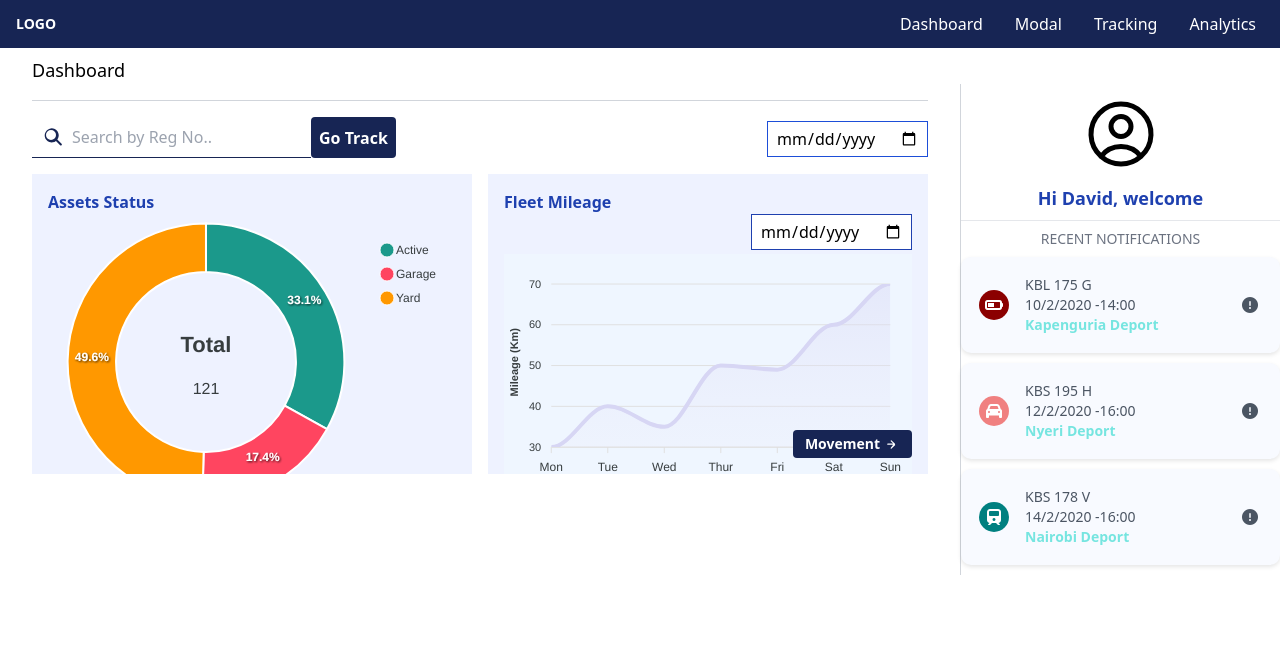
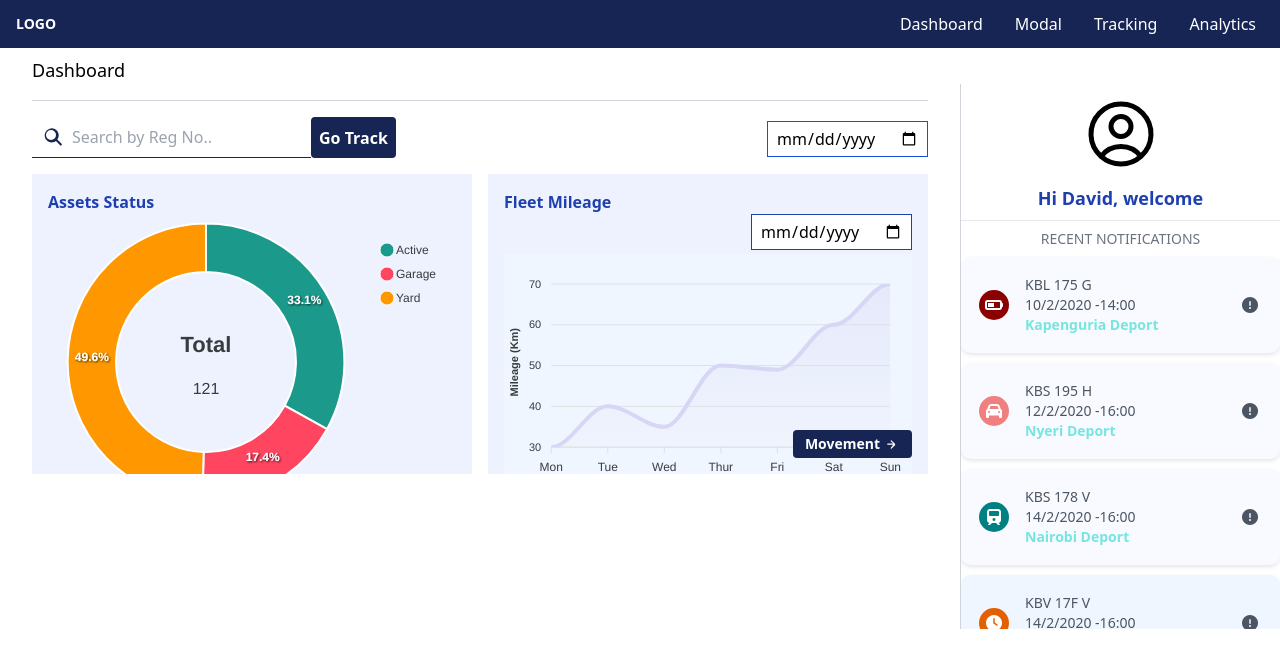
Before and after one commit to Felexonyango/Assessment, a React (Vite) app: page / in a window 1280 px wide. Shown: the top 668 px of the page. Built offline with nearby package versions, Linux system fonts and the light colour scheme.

Commit message:
added notifictaion icon

```diff
--- a/src/components/shared/Notifications.jsx
+++ b/src/components/shared/Notifications.jsx
@@ -94,11 +94,21 @@ const Notifications = () => {
       iconColor: "#008080",
       backgroundColor: "#f8faff"
     },
+    {
+      id: 4,
+      icon: "fa-clock",
+      line1: "KBV 17F V",
+      line2: "14/2/2020 -16:00",
+      line3: "Taita Deport",
+      iconColor: "#E36000 ",
+      backgroundColor: "#eff6ff"
+    },
+
 
   ];
 
   return (
-    <div>
+    <div style={{ maxHeight: "400px", overflowY: "auto" }}>
       <h4 className="text-sm font-medium text-gray-500 mb-2 text-center">
         RECENT NOTIFICATIONS
       </h4>
```
Also changed, not shown: src/components/chart/DoughCharts.jsx (+7 -9 lines).
